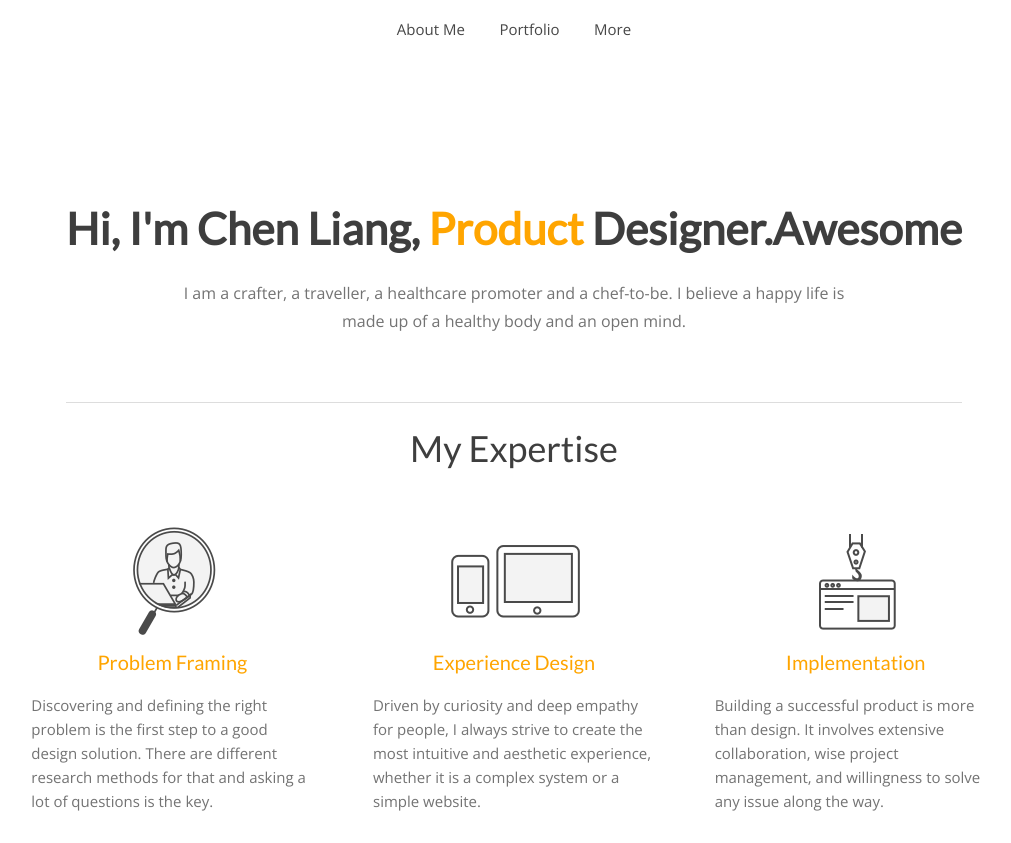
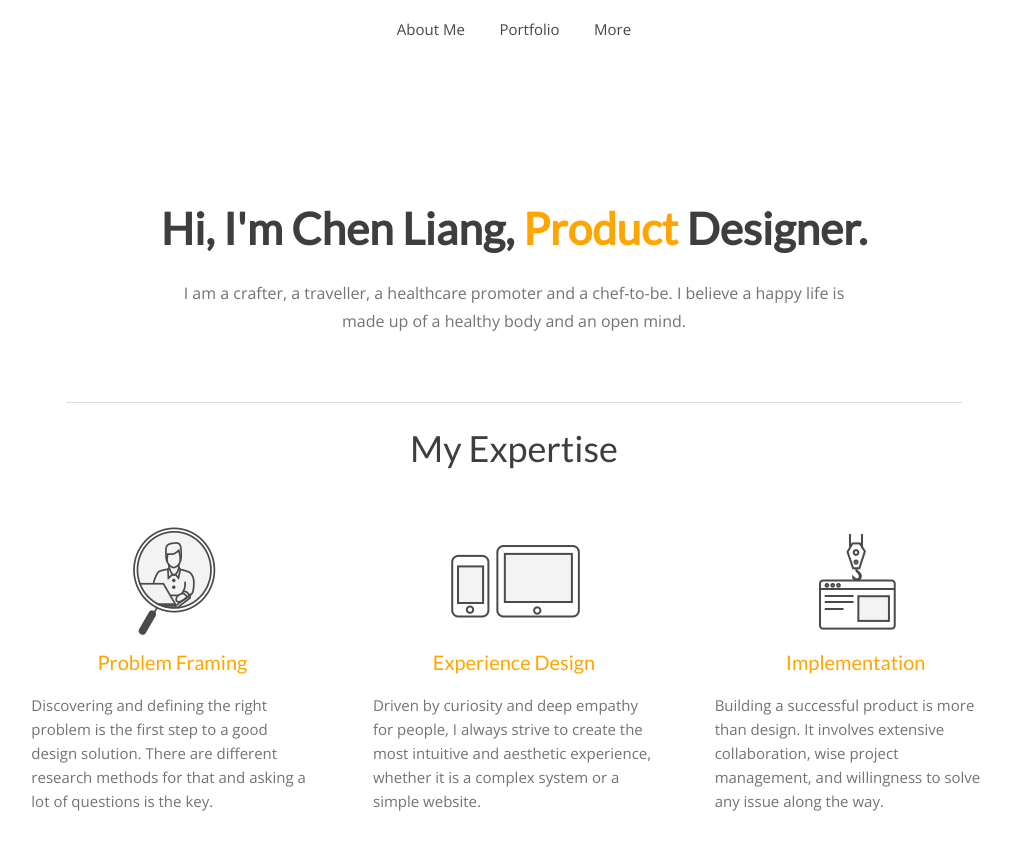
Before and after one commit to chenuxdesign/chenuxdesign.github.io, a plain HTML site: page index.html in a window 1280 px wide. Shown: the top 843 px of the page, without its empty margins (126-1137 px from the left). Drawn offline with nearby package versions, Linux system fonts and the light colour scheme.

Commit message:
testing done

```diff
--- a/index.html
+++ b/index.html
@@ -26,7 +26,7 @@
 					<div class="row">
 						<div class="12u 12u(mobile)">
 							<header>
-								<h1>Hi, I'm Chen Liang, <strong>Product</strong> Designer.Awesome</h1>
+								<h1>Hi, I'm Chen Liang, <strong>Product</strong> Designer.</h1>
 							</header>
 							<p>I am a crafter, a traveller, a healthcare promoter and a chef-to-be. I believe a happy life is made up of a healthy body and an open mind.</p>
 
```
